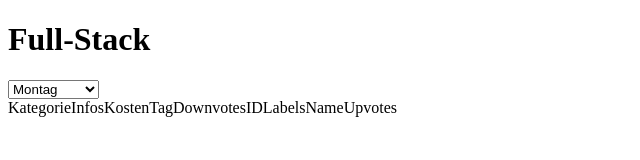
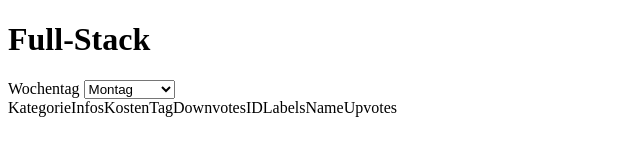
Before and after one commit to craftycram-ex/2020ss-iot2-proglangii_full-stack-frontend, a website: page src/index.html in a window 1280 px wide. Shown: the whole page, without its empty margins (0-640 px from the left). Drawn offline with Linux system fonts and the light colour scheme.

Commit message:
added text

```diff
--- a/src/index.html
+++ b/src/index.html
@@ -7,6 +7,7 @@
     </head>
     <body>
         <h1>Full-Stack</h1>
+        Wochentag
         <select name="Wochentag" id="selectBox">
           <option>Montag</option>
           <option>Dienstag</option>
```
